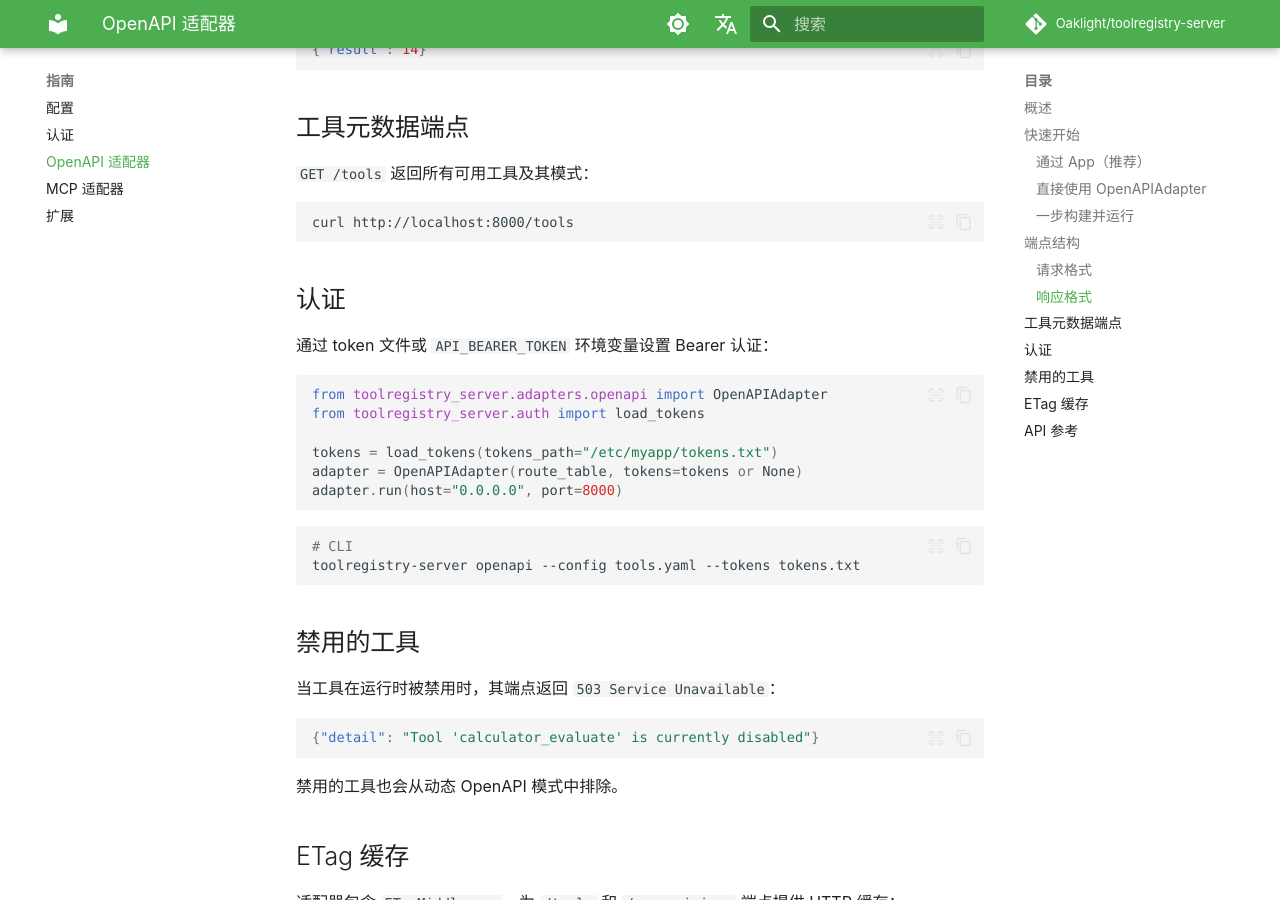
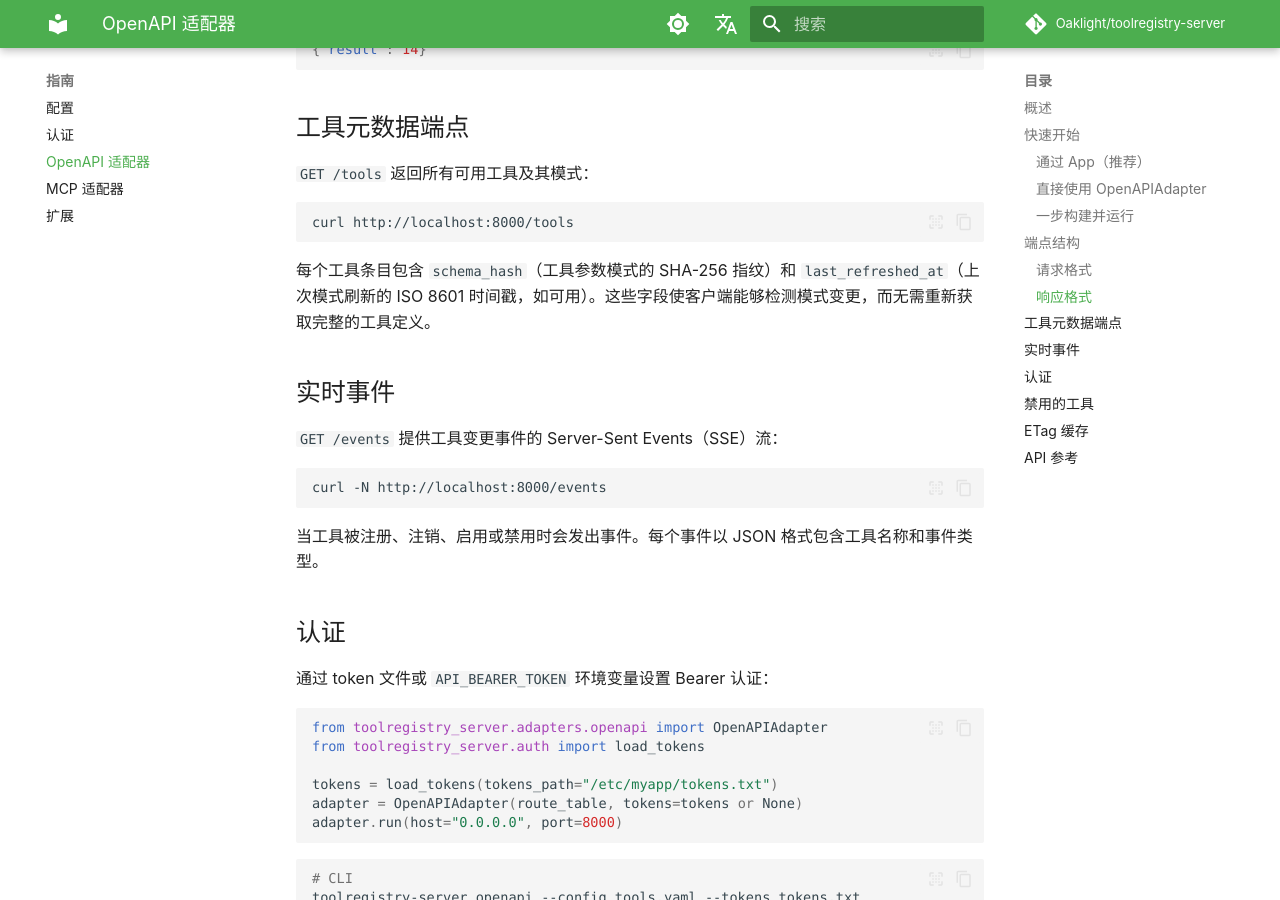
Before and after one commit to Oaklight/toolregistry-server, an MkDocs documentation site: the page built from docs/guides/openapi.md, in a window 1280 px wide and 900 px high, scrolled down 2278 px. Built offline with MkDocs 1.6.1 and Material for MkDocs 9.7.7, drawn with Linux system fonts in a browser that asks for light colours; some web fonts are replaced; comment, search, counter and statistics services are not loaded.

Commit message:
docs: add schema fingerprint, SSE events, and MCP notifications to guides

````diff
--- a/docs/guides/openapi.md
+++ b/docs/guides/openapi.md
@@ -107,6 +107,18 @@ curl -X POST http://localhost:8000/calculator/evaluate \
 curl http://localhost:8000/tools
 ```
 
+每个工具条目包含 `schema_hash`（工具参数模式的 SHA-256 指纹）和 `last_refreshed_at`（上次模式刷新的 ISO 8601 时间戳，如可用）。这些字段使客户端能够检测模式变更，而无需重新获取完整的工具定义。
+
+## 实时事件
+
+`GET /events` 提供工具变更事件的 Server-Sent Events（SSE）流：
+
+```bash
+curl -N http://localhost:8000/events
+```
+
+当工具被注册、注销、启用或禁用时会发出事件。每个事件以 JSON 格式包含工具名称和事件类型。
+
 ## 认证
 
 通过 token 文件或 `API_BEARER_TOKEN` 环境变量设置 Bearer 认证：
````
Also changed, not shown: docs/guides/mcp.md (+4 -0 lines).
